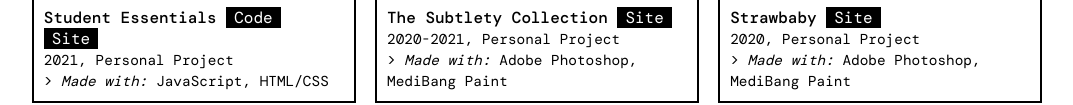
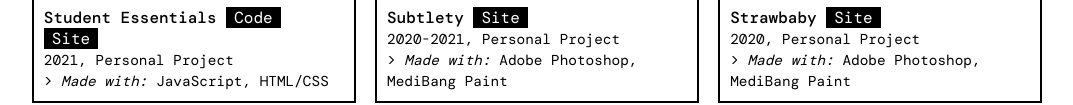
Before and after one commit to wenxich/wenxich.github.io, a plain HTML site: page index.html in a window 1280 px wide. Shown: the part 1545-1650 px from the top of the page, without its empty margins (103-1176 px from the left). Drawn offline with nearby package versions, Linux system fonts and the light colour scheme.

Commit message:
more minor changes

```diff
--- a/index.html
+++ b/index.html
@@ -176,9 +176,9 @@
         </div>
     </div>
     <div class="project-wrapper design">
-        <img alt="The Subtlety Collection" class="image" src="images/projects/subtlety.gif"/>
+        <img alt="Subtlety" class="image" src="images/projects/subtlety.gif"/>
         <div class="text-wrapper">
-            <span class="project-title">The Subtlety Collection</span>
+            <span class="project-title">Subtlety</span>
             <a class="button" href="https://artforaltruism.threadless.com/collections/subtlety">Site</a>
 
             <span class="project-desc">
--- a/index.js
+++ b/index.js
@@ -78,7 +78,7 @@
     if (monospaceMode) {
         fontChanger.innerHTML = "Switch to sans-serif mode."
     } else {
-        fontChanger.innerHTML = "Switch back to monospace mode."
+        fontChanger.innerHTML = "Switch to monospace mode."
     }
 }
 
@@ -88,7 +88,6 @@
 function changeImgSrc() {
     gifMode = !gifMode;
     for (let image of document.getElementsByClassName("image")) {
-        // 3dre.gif
         oldSrc = image.src;
         if (oldSrc.substring(oldSrc.length - 3, oldSrc.length) === "gif") {
             image.src = oldSrc.substring(0, oldSrc.length - 3) + "png";
```
Also changed, not shown: images/3dre.gif (deleted), images/essentials.gif (deleted), images/lunchbox.gif (deleted), images/patm.gif (deleted), images/projects/subtlety copy.gif (added), images/snake.gif (deleted), images/strawbaby.gif (deleted), images/subtlety.gif (deleted), images/synthesis.gif (deleted), images/typing.gif (deleted), 7 other files.
